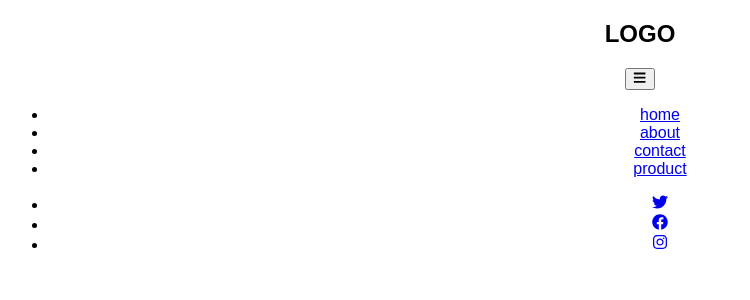
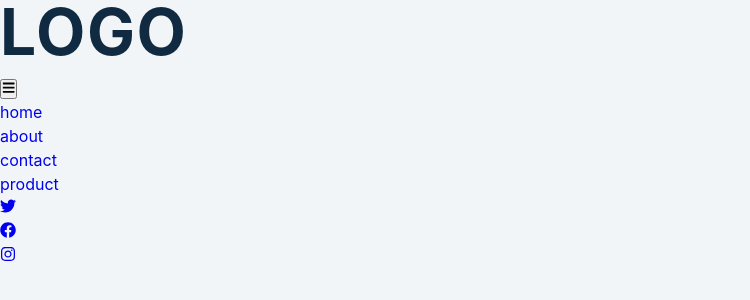
Before and after one commit to vk0808/navbar, a React (Create React App) app: page / in a window 1280 px wide. Shown: the top 300 px of the page, without its empty margins (0-750 px from the left). Built offline with nearby package versions, Linux system fonts and the light colour scheme.

Commit message:
added general style

```diff
--- a/src/App.js
+++ b/src/App.js
@@ -3,8 +3,8 @@
 
 export default function App() {
   return (
-    <div className="App">
+    <>
       <Navbar />
-    </div>
+    </>
   );
 }
--- a/src/styles.css
+++ b/src/styles.css
@@ -1,4 +1,135 @@
-.App {
-  font-family: sans-serif;
-  text-align: center;
+/*
+===============
+Variables
+===============
+*/
+
+:root {
+  /* dark shades of primary color*/
+  --clr-primary-1: hsl(205, 86%, 17%);
+  --clr-primary-2: hsl(205, 77%, 27%);
+  --clr-primary-3: hsl(205, 72%, 37%);
+  --clr-primary-4: hsl(205, 63%, 48%);
+  /* primary/main color */
+  --clr-primary-5: hsl(205, 78%, 60%);
+  /* lighter shades of primary color */
+  --clr-primary-6: hsl(205, 89%, 70%);
+  --clr-primary-7: hsl(205, 90%, 76%);
+  --clr-primary-8: hsl(205, 86%, 81%);
+  --clr-primary-9: hsl(205, 90%, 88%);
+  --clr-primary-10: hsl(205, 100%, 96%);
+  /* darkest grey - used for headings */
+  --clr-grey-1: hsl(209, 61%, 16%);
+  --clr-grey-2: hsl(211, 39%, 23%);
+  --clr-grey-3: hsl(209, 34%, 30%);
+  --clr-grey-4: hsl(209, 28%, 39%);
+  /* grey used for paragraphs */
+  --clr-grey-5: hsl(210, 22%, 49%);
+  --clr-grey-6: hsl(209, 23%, 60%);
+  --clr-grey-7: hsl(211, 27%, 70%);
+  --clr-grey-8: hsl(210, 31%, 80%);
+  --clr-grey-9: hsl(212, 33%, 89%);
+  --clr-grey-10: hsl(210, 36%, 96%);
+  --clr-white: #fff;
+  --clr-red-dark: hsl(360, 67%, 44%);
+  --clr-red-light: hsl(360, 71%, 66%);
+  --clr-green-dark: hsl(125, 67%, 44%);
+  --clr-green-light: hsl(125, 71%, 66%);
+  --clr-black: #222;
+  --transition: all 0.3s linear;
+  --spacing: 0.1rem;
+  --radius: 0.25rem;
+  --light-shadow: 0 5px 15px rgba(0, 0, 0, 0.1);
+  --dark-shadow: 0 5px 15px rgba(0, 0, 0, 0.2);
+  --max-width: 1170px;
+  --fixed-width: 620px;
 }
+/*
+===============
+Global Styles
+===============
+*/
+
+*,
+::after,
+::before {
+  margin: 0;
+  padding: 0;
+  box-sizing: border-box;
+}
+body {
+  font-family: -apple-system, BlinkMacSystemFont, 'Segoe UI', Roboto, Oxygen,
+    Ubuntu, Cantarell, 'Open Sans', 'Helvetica Neue', sans-serif;
+  background: var(--clr-grey-10);
+  color: var(--clr-grey-1);
+  line-height: 1.5;
+  font-size: 0.875rem;
+}
+ul {
+  list-style-type: none;
+}
+a {
+  text-decoration: none;
+}
+h1,
+h2,
+h3,
+h4 {
+  letter-spacing: var(--spacing);
+  text-transform: capitalize;
+  line-height: 1.25;
+  margin-bottom: 0.75rem;
+}
+h1 {
+  font-size: 3rem;
+}
+h2 {
+  font-size: 2rem;
+}
+h3 {
+  font-size: 1.25rem;
+}
+h4 {
+  font-size: 0.875rem;
+}
+p {
+  margin-bottom: 1.25rem;
+  color: var(--clr-grey-5);
+}
+@media screen and (min-width: 800px) {
+  h1 {
+    font-size: 4rem;
+  }
+  h2 {
+    font-size: 2.5rem;
+  }
+  h3 {
+    font-size: 1.75rem;
+  }
+  h4 {
+    font-size: 1rem;
+  }
+  body {
+    font-size: 1rem;
+  }
+  h1,
+  h2,
+  h3,
+  h4 {
+    line-height: 1;
+  }
+}
+/*  global classes */
+
+/* section */
+.section {
+  width: 90vw;
+  margin: 0 auto;
+  max-width: var(--max-width);
+}
+
+@media screen and (min-width: 992px) {
+  .section {
+    width: 95vw;
+  }
+}
```
